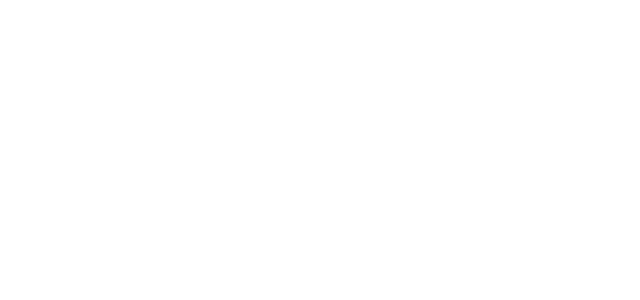
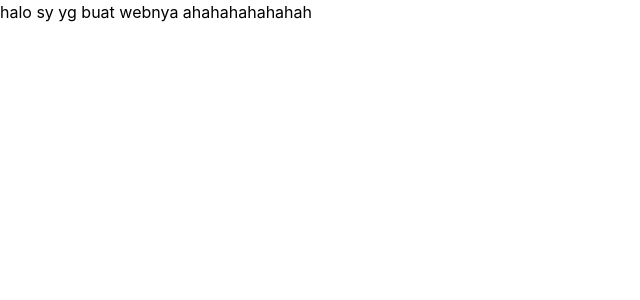
Before and after one commit to patriciatyas/anniv-web, a React (Create React App) app: page /tyas in a window 1280 px wide. Before the commit this address had no page. Shown: the top 300 px of the page, without its empty margins (0-640 px from the left). Built offline with nearby package versions, Linux system fonts and the light colour scheme; a web font is replaced by a local one.

Commit message:
add video and easter egg

```diff
--- a/src/App.js
+++ b/src/App.js
@@ -2,6 +2,7 @@ import React from "react";
 import { BrowserRouter as Router, Routes, Route } from "react-router-dom";
 import UnlockPage from "./UnlockPage";
 import SuccessPage from "./SuccessPage";
+import Tyas from "./Tyas";
 import './styles/global.css';
 
 const App = () => {
@@ -10,6 +11,7 @@ const App = () => {
       <Routes>
         <Route path="/" element={<UnlockPage />} />
         <Route path="/success" element={<SuccessPage />} />
+        <Route path="/tyas" element={<Tyas />}/>
       </Routes>
     </Router>
   );
--- a/src/Sixth.jsx
+++ b/src/Sixth.jsx
@@ -2,7 +2,15 @@ import React from "react";
 
 const Sixth = () => {
     return (
-        <div className="min-h-screen flex flex-col items-center justify-center bg-dots2">
+        <div className="min-h-screen flex flex-col items-center justify-center bg-dots2 relative">
+            <div className="flex items-center justify-center">
+                <video
+                    className="w-full"
+                    controls
+                >
+                    <source src="video-pres.mp4" type="video/mp4" />
+                </video>
+            </div>
         </div>
     )
 }
--- /dev/null
+++ b/src/Tyas.jsx
@@ -0,0 +1,9 @@
+import React from 'react';
+
+const Tyas = () => {
+    return (
+        <h1>halo sy yg buat webnya ahahahahahahah</h1>
+    )
+}
+
+export default Tyas;
```
Also changed, not shown: 2 other files (tests, documents, lock files or other folders).
